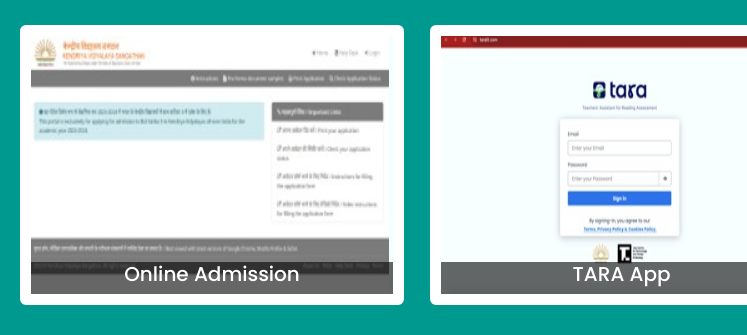
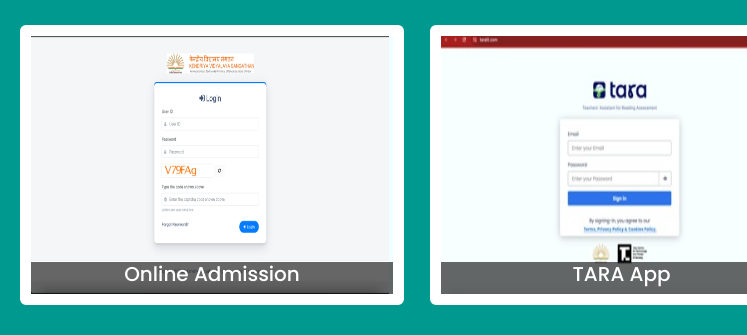
Before and after one commit to adarrrsh/kvs61, a plain HTML site: page index.html in a window 1280 px wide. Shown: the part 155-490 px from the top of the page, 0-747 px from the left. Drawn offline with nearby package versions, Linux system fonts and the light colour scheme.

Commit message:
Update index.html

```diff
--- a/index.html
+++ b/index.html
@@ -164,7 +164,7 @@
 
     <div class="listOfCards">
         <div onclick="openLink('https://oladashboard.kvs.gov.in/')" class="card">
-            <img src="ola.jpeg" alt="">
+            <img src="OLA.png" alt="">
             <div class="textContainer">
                 <h5>Online Admission</h5>
             </div>
```
